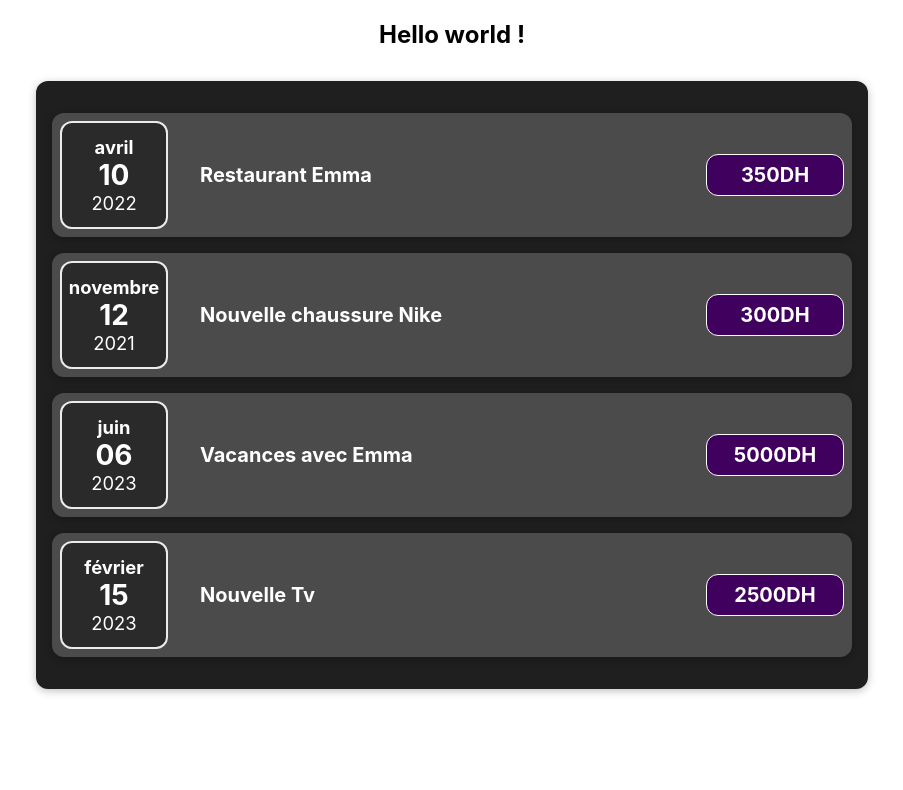
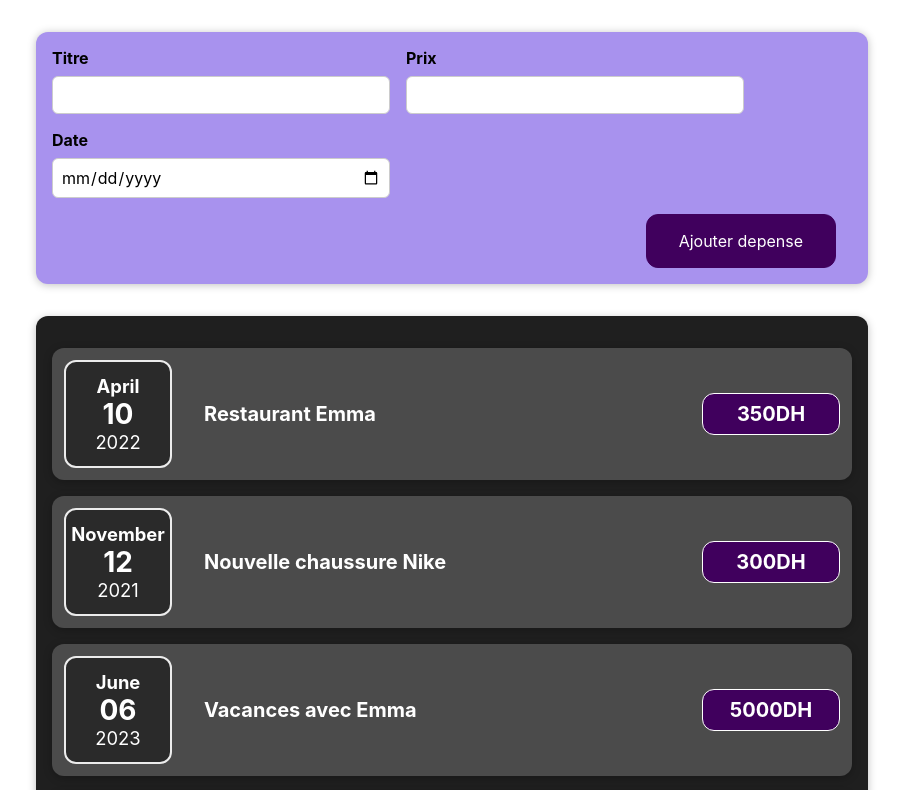
Before and after one commit to angestephane/first-app, a React (Create React App) app: page / in a window 1280 px wide. Shown: the top 790 px of the page, without its empty margins (188-1091 px from the left). Built offline with nearby package versions, Linux system fonts and the light colour scheme.

Commit message:
ajout du formulaire de création de dépense

```diff
--- a/src/App.js
+++ b/src/App.js
@@ -1,5 +1,6 @@
 import "./App.css";
 import Depenses from "./components/Depense/Depenses";
+import NouvelleDepense from "./components/Nouvelle_depense/NouvelleDepense";
 
 function App() {
   const data = [
@@ -31,8 +32,8 @@ function App() {
 
   return (
     <div className="App">
-      <h2>Hello world !</h2>
       <div className="expenses">
+        <NouvelleDepense />
         <Depenses data={data} />
       </div>
     </div>
--- a/src/components/Card/Card.js
+++ b/src/components/Card/Card.js
@@ -1,9 +1,9 @@
 import "./Card.css";
 
-function Card(props) {
+const Card = (props) => {
   const classes = "card " + props.className;
 
   return <div className={classes}>{props.children}</div>;
-}
+};
 
 export default Card;
--- a/src/components/Depense/Depenses.js
+++ b/src/components/Depense/Depenses.js
@@ -1,7 +1,7 @@
 import Card from "../Card/Card";
 import DepenseItem from "../Depense_item_component/DepenseItem";
 import "./Depenses.css";
-function Depenses(props) {
+const Depenses = (props) => {
   return (
     <Card className="depenses">
       <DepenseItem
@@ -9,7 +9,6 @@ function Depenses(props) {
         somme={props.data[0].somme}
         date={props.data[0].date}
       />
-
       <DepenseItem
         title={props.data[1].designationDepense}
         somme={props.data[1].somme}
@@ -29,6 +28,6 @@ function Depenses(props) {
       />
     </Card>
   );
-}
+};
 
 export default Depenses;
--- a/src/components/Depense_date_component/DepenseDate.js
+++ b/src/components/Depense_date_component/DepenseDate.js
@@ -1,7 +1,8 @@
 import "./DepenseDate.css";
 
-function DepenseDate(props) {
-  const mois = props.date.toLocaleString("fr-FR", { month: "long" });
+const DepenseDate = (props) => {
+  //Faite une doc sur la méthode toLocaleString()
+  const mois = props.date.toLocaleString("an-FR", { month: "long" });
   const jour = props.date.toLocaleString("fr-FR", { day: "2-digit" });
   const annee = props.date.getFullYear();
 
@@ -12,6 +13,6 @@ function DepenseDate(props) {
       <div className="depense-date__annee">{annee}</div>
     </div>
   );
-}
+};
 
 export default DepenseDate;
--- a/src/components/Depense_item_component/DepenseItem.css
+++ b/src/components/Depense_item_component/DepenseItem.css
@@ -2,7 +2,7 @@
   display: flex;
   justify-content: flex-start;
   align-items: center;
-  padding: 0.5rem;
+  padding: 0.75rem;
   margin: 1rem 0;
   background-color: #4b4b4b;
 }
--- a/src/components/Depense_item_component/DepenseItem.js
+++ b/src/components/Depense_item_component/DepenseItem.js
@@ -1,8 +1,10 @@
+import React, { useState } from "react";
+
 import "./DepenseItem.css";
 import DepenseDate from "../Depense_date_component/DepenseDate";
 import Card from "../Card/Card";
 
-function DepenseItem(props) {
+const DepenseItem = (props) => {
   return (
     <Card className="expense-item">
       <div className="expense-item__description">
@@ -12,6 +14,6 @@ function DepenseItem(props) {
       <div className="expense-item__price">{props.somme}DH</div>
     </Card>
   );
-}
+};
 
 export default DepenseItem;
--- /dev/null
+++ b/src/components/Nouvelle_depense/DepenseForm.css
@@ -0,0 +1,26 @@
+.new-expense__controls {
+  display: flex;
+  flex-wrap: wrap;
+  gap: 1rem;
+  margin-bottom: 1rem;
+  text-align: left;
+}
+
+.new-expense__control label {
+  font-weight: bold;
+  margin-bottom: 0.5rem;
+  display: block;
+}
+
+.new-expense__control input {
+  font: inherit;
+  padding: 0.5rem;
+  border-radius: 6px;
+  border: 1px solid #ccc;
+  width: 20rem;
+  max-width: 100%;
+}
+
+.new-expense__actions {
+  text-align: right;
+}
--- /dev/null
+++ b/src/components/Nouvelle_depense/DepenseForm.js
@@ -0,0 +1,75 @@
+import React from "react";
+import { useState } from "react";
+
+import "./DepenseForm.css";
+
+const DepenseForm = () => {
+  const [titre, setInputTitle] = useState("");
+  const [prix, setInputPrice] = useState("");
+  const [date, setInputDate] = useState("");
+
+  const titleChangeHandler = (event) => {
+    setInputTitle(event.target.value);
+  };
+
+  const priceChangeHandler = (event) => {
+    setInputPrice(event.target.value);
+  };
+
+  const dateChangeHandler = (event) => {
+    setInputDate(event.target.value);
+  };
+
+  const submitHandler = (event) => {
+    event.preventDefault();
+
+    const depenseData = {
+      title: titre,
+      prix: prix,
+      date: new Date(date),
+    };
+
+    console.log(depenseData);
+    setInputTitle("");
+    setInputPrice("");
+    setInputDate("");
+  };
+
+  return (
+    <form onSubmit={submitHandler}>
+      <div className="new-expense__controls">
+        <div className="new-expense__control">
+          <label> Titre </label>
+          <input type="text" value={titre} onChange={titleChangeHandler} />
+        </div>
+
+        <div className="new-expense__control">
+          <label> Prix </label>
+          <input
+            type="number"
+            min="1"
+            step="1"
+            value={prix}
+            onChange={priceChangeHandler}
+          />
+        </div>
+
+        <div className="new-expense__control">
+          <label> Date </label>
+          <input
+            type="date"
+            min="2020-01-01"
+            max="2022-10-31"
+            value={date}
+            onChange={dateChangeHandler}
+          />
+        </div>
+      </div>
+      <div className="new-expense__actions">
+        <button type="submit">Ajouter depense</button>
+      </div>
+    </form>
+  );
+};
+
+export default DepenseForm;
--- /dev/null
+++ b/src/components/Nouvelle_depense/NouvelleDepense.css
@@ -0,0 +1,38 @@
+.new-expense {
+  background-color: #a892ee;
+  padding: 1rem;
+  margin: 2rem auto;
+  width: 50rem;
+  max-width: 95%;
+  border-radius: 12px;
+  text-align: center;
+  box-shadow: 0 1px 8px rgba(0, 0, 0, 0.25);
+}
+
+.new-expense button {
+  font: inherit;
+  cursor: pointer;
+  padding: 1rem 2rem;
+  border: 1px solid #40005d;
+  background-color: #40005d;
+  color: white;
+  border-radius: 12px;
+  margin-right: 1rem;
+}
+
+.new-expense button:hover,
+.new-expense button:active {
+  background-color: #510674;
+  border-color: #510674;
+}
+
+.new-expense button.alternative {
+  color: #220131;
+  border-color: transparent;
+  background-color: transparent;
+}
+
+.new-expense button.alternative:hover,
+.new-expense button.alternative:active {
+  background-color: #ddb3f8;
+}
--- /dev/null
+++ b/src/components/Nouvelle_depense/NouvelleDepense.js
@@ -0,0 +1,14 @@
+import React from "react";
+
+import DepenseForm from "./DepenseForm";
+import "./NouvelleDepense.css";
+
+const NouvelleDepense = () => {
+  return (
+    <div className="new-expense">
+      <DepenseForm />
+    </div>
+  );
+};
+
+export default NouvelleDepense;
```
